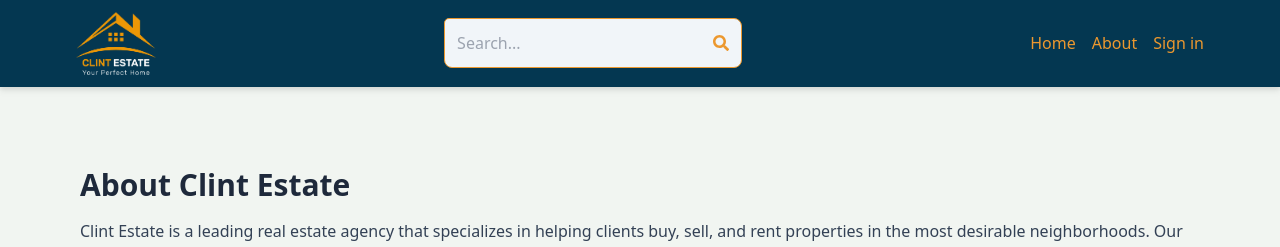
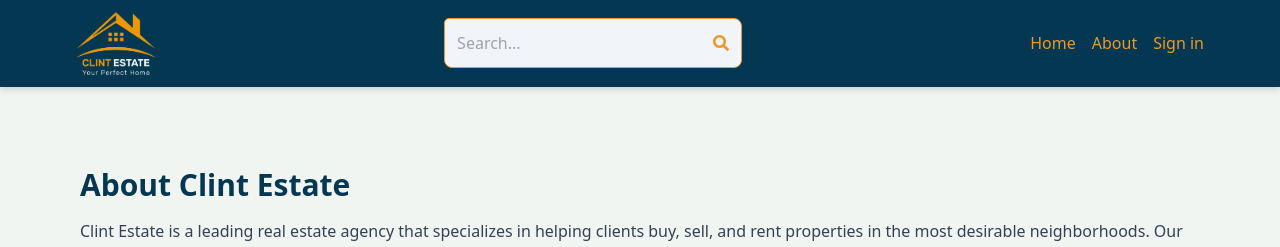
Before and after one commit to clintmadeit/real-estate, a React (Vite) app in the folder client/: page /about in a window 1280 px wide. Shown: the top 247 px of the page. Built offline with nearby package versions, Linux system fonts and the light colour scheme; no server answers.

Commit message:
Add Pre-installation

```diff
--- a/client/src/pages/About.jsx
+++ b/client/src/pages/About.jsx
@@ -3,9 +3,7 @@ import React from "react";
 export default function About() {
   return (
     <div className="py-20 px-4 max-w-6xl mx-auto">
-      <h1 className="text-3xl font-bold mb-4 text-slate-800">
-        About Clint Estate
-      </h1>
+      <h1 className="text-3xl font-bold mb-4 home-text">About Clint Estate</h1>
       <p className="mb-4 text-slate-700">
         Clint Estate is a leading real estate agency that specializes in helping
         clients buy, sell, and rent properties in the most desirable
--- a/client/src/pages/Home.jsx
+++ b/client/src/pages/Home.jsx
@@ -55,8 +55,7 @@ export default function Home() {
           Home with ease
         </h1>
         <div className="text-gray-400 text-xs sm:text-sm">
-          Clint Estate is the best place to find your next perfect place to
-          live.
+          Clint Estate is the best place to find your next perfect home to stay.
           <br />
           We have a wide range of properties for you to choose from.
         </div>
--- a/client/src/pages/Listing.jsx
+++ b/client/src/pages/Listing.jsx
@@ -110,8 +110,8 @@ export default function Listing() {
                 </p>
               )}
             </div>
-            <p className="text-slate-800">
-              <span className="font-semibold text-black">Description - </span>
+            <p className="home-text">
+              <span className="font-semibold home-text">Description - </span>
               {listing.description}
             </p>
             <ul className="listing-item-icon font-semibold text-sm flex flex-wrap items-center gap-4 sm:gap-6">
--- a/package.json
+++ b/package.json
@@ -6,7 +6,8 @@
   "type": "module",
   "scripts": {
     "dev": "nodemon api/index.js",
-    "start": "node api/index.js"
+    "start": "node api/index.js",
+    "build": "npm i && npm i --prefix client && npm run build --prefix client"
   },
   "keywords": [],
   "author": "",
```
